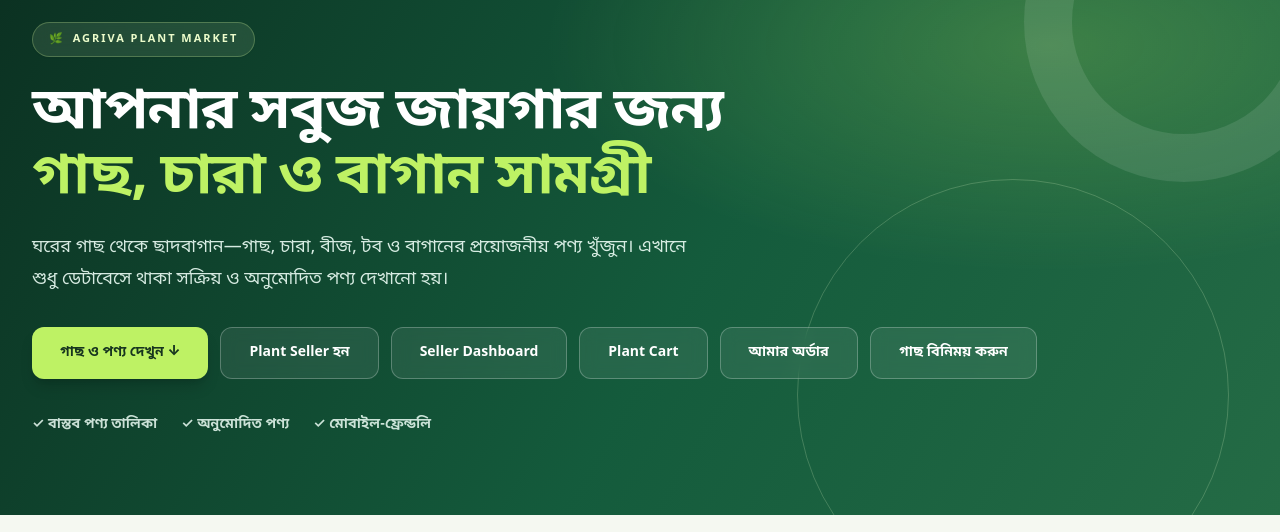
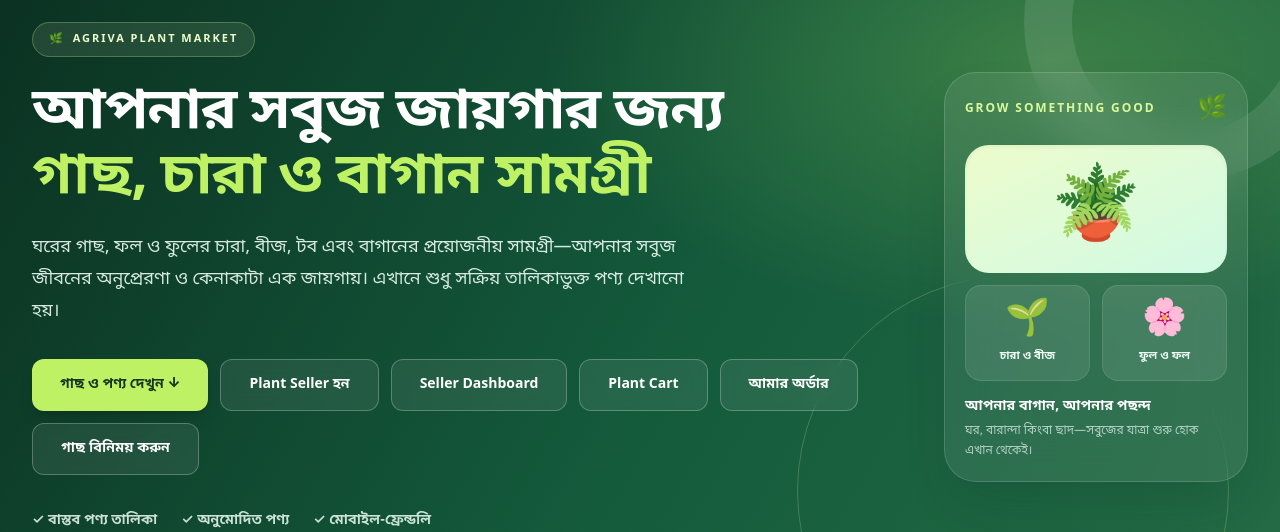
Before and after one commit to agrivacombd/agriva, a Next.js app: page /plant-market in a window 1280 px wide. Shown: the part 175-707 px from the top of the page. Built offline with nearby package versions, Linux system fonts and the light colour scheme; no server answers; the database is empty.

Commit message:
Polish Plant Market landing experience

```diff
--- a/app/plant-market/page.tsx
+++ b/app/plant-market/page.tsx
@@ -73,10 +73,20 @@ export default async function PlantMarketPage() {
       <section className="relative isolate overflow-hidden bg-[radial-gradient(ellipse_at_82%_18%,rgba(190,242,100,.22),transparent_34%),linear-gradient(120deg,#0b3021_0%,#145b3c_55%,#246b45_100%)] text-white">
         <div aria-hidden="true" className="pointer-events-none absolute -right-16 -top-20 h-80 w-80 rounded-full border-[48px] border-white/10" />
         <div aria-hidden="true" className="pointer-events-none absolute -bottom-24 right-[4%] hidden h-[27rem] w-[27rem] rounded-full border border-lime-100/20 lg:block" />
-        <div className="relative mx-auto max-w-7xl px-4 py-14 sm:px-6 sm:py-20 lg:px-8">
+        <aside aria-label="Plant Market highlights" className="absolute right-8 top-1/2 hidden w-[19rem] -translate-y-1/2 rounded-[2rem] border border-white/15 bg-white/[0.08] p-5 shadow-2xl shadow-emerald-950/20 backdrop-blur-xl lg:block">
+          <div className="flex items-center justify-between"><span className="text-xs font-extrabold uppercase tracking-[.16em] text-lime-200">Grow something good</span><span className="text-2xl">🌿</span></div>
+          <div className="mt-5 grid grid-cols-2 gap-3">
+            <div className="col-span-2 flex min-h-32 items-center justify-center rounded-3xl bg-gradient-to-br from-lime-100 to-emerald-100 text-7xl shadow-inner">🪴</div>
+            <div className="flex min-h-24 flex-col items-center justify-center rounded-2xl border border-white/10 bg-white/10"><span className="text-4xl">🌱</span><span className="mt-2 text-[11px] font-bold text-emerald-50">চারা ও বীজ</span></div>
+            <div className="flex min-h-24 flex-col items-center justify-center rounded-2xl border border-white/10 bg-white/10"><span className="text-4xl">🌸</span><span className="mt-2 text-[11px] font-bold text-emerald-50">ফুল ও ফল</span></div>
+          </div>
+          <p className="mt-4 text-sm font-bold text-white">আপনার বাগান, আপনার পছন্দ</p>
+          <p className="mt-1 text-xs leading-5 text-emerald-50/70">ঘর, বারান্দা কিংবা ছাদ—সবুজের যাত্রা শুরু হোক এখান থেকেই।</p>
+        </aside>
+        <div className="relative mx-auto max-w-7xl px-4 py-12 sm:px-6 sm:py-16 lg:px-8 lg:py-20 lg:pr-[23rem]">
           <p className="inline-flex items-center gap-2 rounded-full border border-lime-200/25 bg-lime-100/10 px-4 py-2 text-[11px] font-extrabold tracking-[.18em] text-lime-100 shadow-sm backdrop-blur">🌿 <span>AGRIVA PLANT MARKET</span></p>
           <h1 className="mt-6 max-w-3xl text-[2.15rem] font-black leading-[1.16] tracking-tight sm:text-5xl sm:leading-[1.12] lg:text-[3.65rem]">আপনার সবুজ জায়গার জন্য <span className="text-lime-300">গাছ, চারা ও বাগান সামগ্রী</span></h1>
-          <p className="mt-5 max-w-2xl text-[15px] leading-7 text-emerald-50/90 sm:text-lg sm:leading-8">ঘরের গাছ থেকে ছাদবাগান—গাছ, চারা, বীজ, টব ও বাগানের প্রয়োজনীয় পণ্য খুঁজুন। এখানে শুধু ডেটাবেসে থাকা সক্রিয় ও অনুমোদিত পণ্য দেখানো হয়।</p>
+          <p className="mt-5 max-w-2xl text-[15px] leading-7 text-emerald-50/90 sm:text-lg sm:leading-8">ঘরের গাছ, ফল ও ফুলের চারা, বীজ, টব এবং বাগানের প্রয়োজনীয় সামগ্রী—আপনার সবুজ জীবনের অনুপ্রেরণা ও কেনাকাটা এক জায়গায়। এখানে শুধু সক্রিয় তালিকাভুক্ত পণ্য দেখানো হয়।</p>
           <div className="mt-8 flex flex-col gap-3 sm:flex-row sm:flex-wrap">
             <a href="#plant-catalogue" className="inline-flex min-h-[3.25rem] items-center justify-center rounded-xl bg-lime-300 px-7 py-3.5 text-sm font-extrabold text-[#17351f] shadow-lg shadow-black/15 transition hover:-translate-y-0.5 hover:bg-lime-200 focus:outline-none focus:ring-2 focus:ring-white">গাছ ও পণ্য দেখুন ↓</a>
             <Link href="/sell-on-plant-market" className="inline-flex min-h-[3.25rem] items-center justify-center rounded-xl border border-white/25 bg-white/[0.08] px-7 py-3.5 text-sm font-bold text-white backdrop-blur transition hover:bg-white/15">Plant Seller হন</Link><Link href="/plant-seller/products" className="inline-flex min-h-[3.25rem] items-center justify-center rounded-xl border border-white/25 bg-white/[0.08] px-7 py-3.5 text-sm font-bold text-white backdrop-blur transition hover:bg-white/15">Seller Dashboard</Link><Link href="/plant-market/cart" className="inline-flex min-h-[3.25rem] items-center justify-center rounded-xl border border-white/25 bg-white/[0.08] px-7 py-3.5 text-sm font-bold text-white backdrop-blur transition hover:bg-white/15">Plant Cart</Link><Link href="/plant-market/orders" className="inline-flex min-h-[3.25rem] items-center justify-center rounded-xl border border-white/25 bg-white/[0.08] px-7 py-3.5 text-sm font-bold text-white backdrop-blur transition hover:bg-white/15">আমার অর্ডার</Link><Link href="/green-exchange" className="inline-flex min-h-[3.25rem] items-center justify-center rounded-xl border border-white/25 bg-white/[0.08] px-7 py-3.5 text-sm font-bold text-white backdrop-blur transition hover:bg-white/15">গাছ বিনিময় করুন</Link>
```
